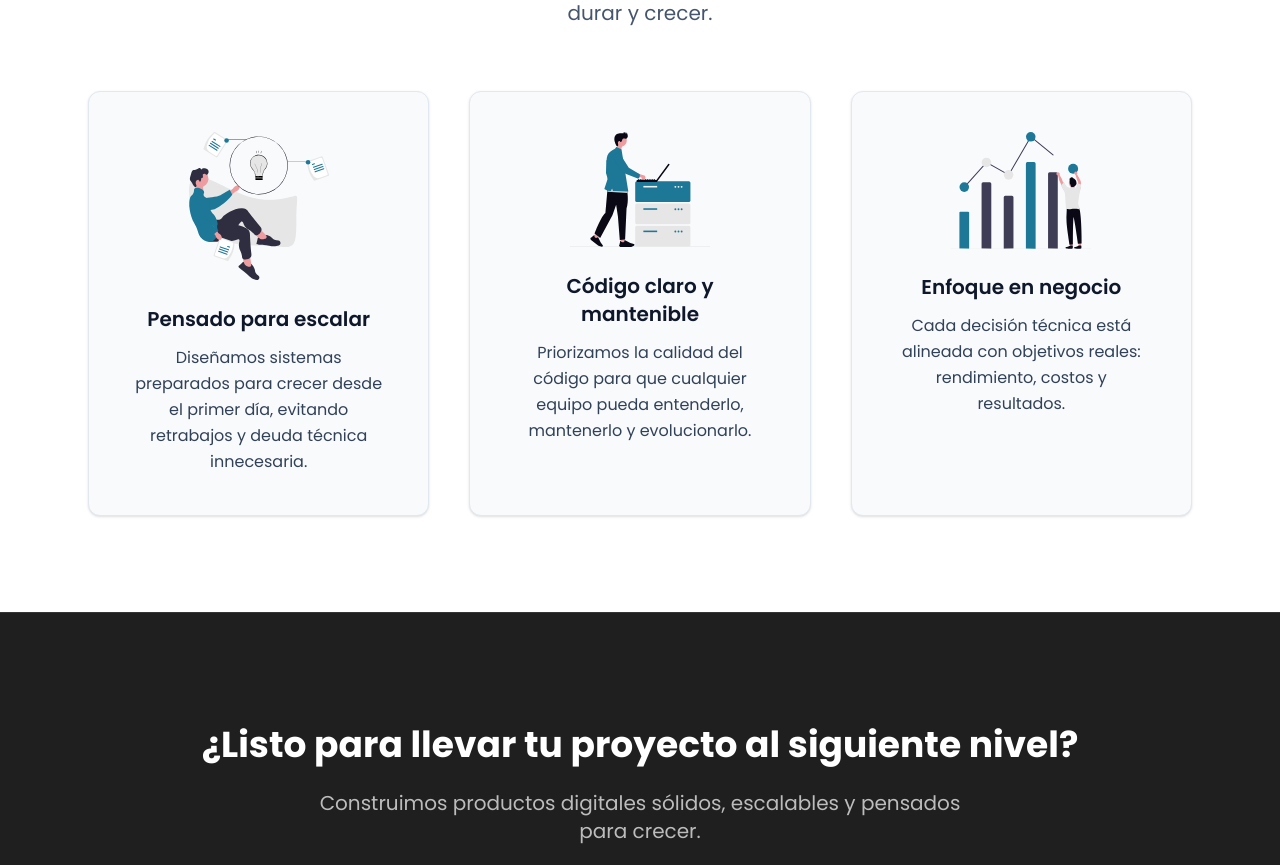
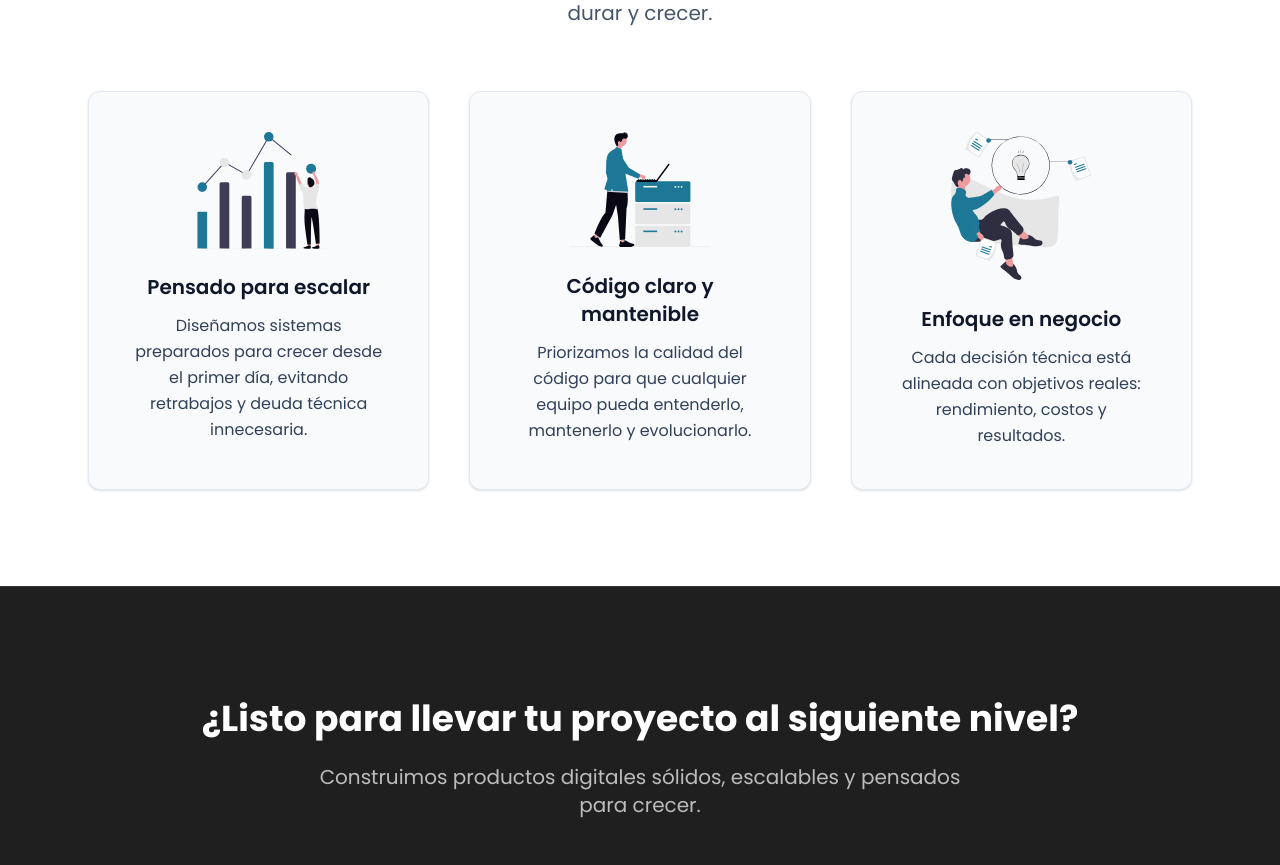
Before and after one commit to Elio-Nicolas/landing-io-red, a Next.js app: page / in a window 1280 px wide. Shown: the part 3463-4328 px from the top of the page. Built offline with nearby package versions, Linux system fonts and the light colour scheme.

Commit message:
modificacion en Propuesta de valor

```diff
--- a/components/ValueProposition.tsx
+++ b/components/ValueProposition.tsx
@@ -24,7 +24,7 @@ export default function ValueProposition() {
             <div className="flex flex-col items-center text-center">
 
               <Image
-                src="/escalar.svg"   // IMAGEN
+                src="/enfocado.svg"   // IMAGEN
                 alt="Pensado para escalar"
                 width={140}
                 height={140}
@@ -73,7 +73,7 @@ export default function ValueProposition() {
 
               {/* IMAGEN → elegís vos */}
               <Image
-                src="/enfocado.svg"   // ← CAMBIAR IMAGEN
+                src="/escalar.svg"   // ← CAMBIAR IMAGEN
                 alt="Enfoque en negocio"
                 width={140}
                 height={140}
```
